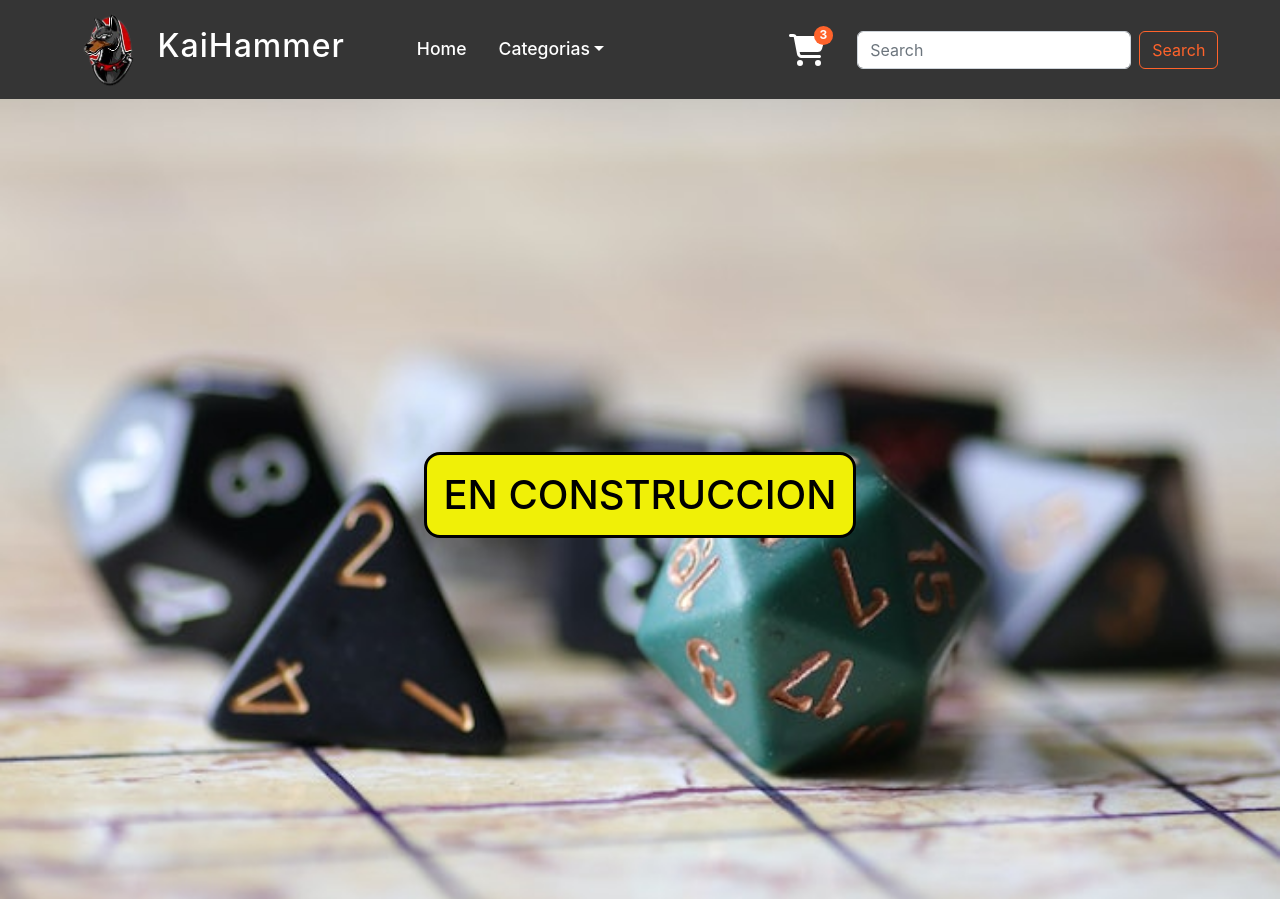
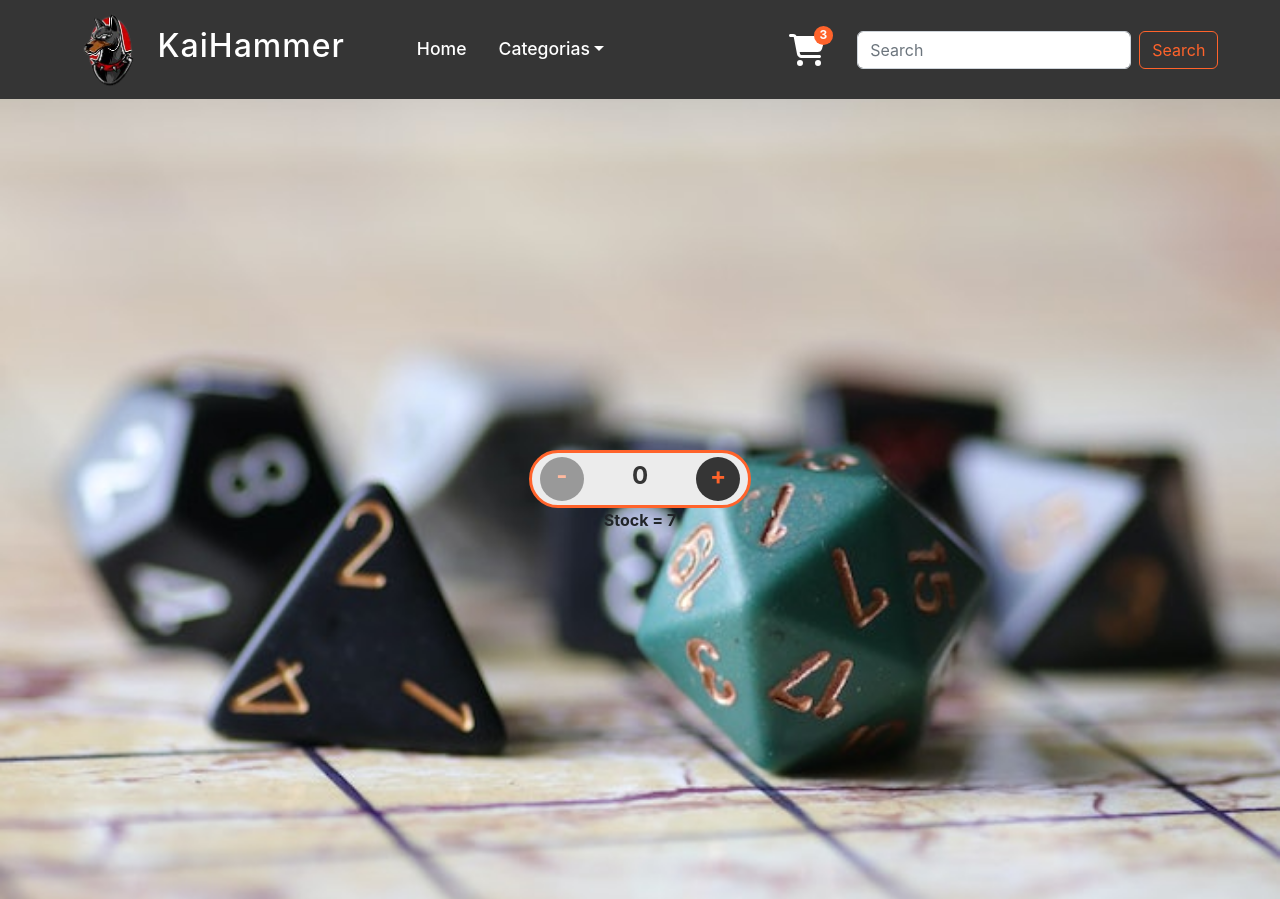
Before and after one commit to Agus-Natalio/Proyect-React, a React (Create React App) app: page / in a window 1280 px wide. Built offline with nearby package versions, Linux system fonts and the light colour scheme.

Commit message:
Adicion de componentes

```diff
--- a/src/App.js
+++ b/src/App.js
@@ -1,12 +1,17 @@
 import 'bootstrap/dist/css/bootstrap.min.css';
 import './App.css';
 import Navbar from './components/navbar';
+import ItemCount from './components/itemCount';
 
 function App() {
   return (
     <div className="App">
-      <Navbar/>
-      <div className="backgroundImg"><h1 className="building">EN CONSTRUCCION</h1></div>
+      <header>
+        <Navbar/>
+      </header>
+      <body className="backgroundImg">
+        <ItemCount/>
+      </body>
     </div>
   );
 };
--- /dev/null
+++ b/src/components/itemCount/ItemCount.css
@@ -0,0 +1,30 @@
+.itemCounter__addItemBtn {
+  border-radius: 1000%;
+  background-color: #353535;
+  border: none;
+  font-weight: bold;
+  color: rgb(255, 99, 43);
+  height: 2.75rem;
+  width: 2.75rem;
+}
+
+.itemCounter__addItemBtn:disabled {
+  background-color: #999999;
+  color: rgb(255, 185, 159);
+  transition: .25s;
+}
+
+
+.itemCounter {
+  border: solid rgb(255, 99, 43);
+  color: #353535;
+  font-weight: bold;
+  font-size: 1.5rem;
+  background-color: #ececec;
+  padding: .25rem .5rem;
+  border-radius: 2rem;
+}
+
+p {
+  font-weight: bold;
+}
--- /dev/null
+++ b/src/components/itemCount/index.jsx
@@ -0,0 +1,32 @@
+import React, { useState } from 'react';
+import './ItemCount.css';
+
+function ItemCount({ stock }) {
+  const [count, setCount] = useState(0);
+  stock = 7;
+
+  const incrementCount = () => {
+    if (count < stock) {
+      setCount(count + 1);
+    }
+  };
+
+  const decrementCount = () => {
+    if (count > 0) {
+      setCount(count - 1);
+    }
+  };
+
+  return (
+    <div>
+      <div className="itemCounter">
+        <button className="itemCounter__addItemBtn" onClick={decrementCount} disabled={count === 0}><p>-</p></button>
+        <span className="m-5">{count}</span>
+        <button className="itemCounter__addItemBtn" onClick={incrementCount} disabled={count === stock}><p>+</p></button>
+      </div>
+      <p>Stock = {stock}</p>
+    </div>
+  );
+}
+
+export default ItemCount;
```
Also changed, not shown: src/components/item/index.jsx (added), src/components/itemList/index.jsx (added).
